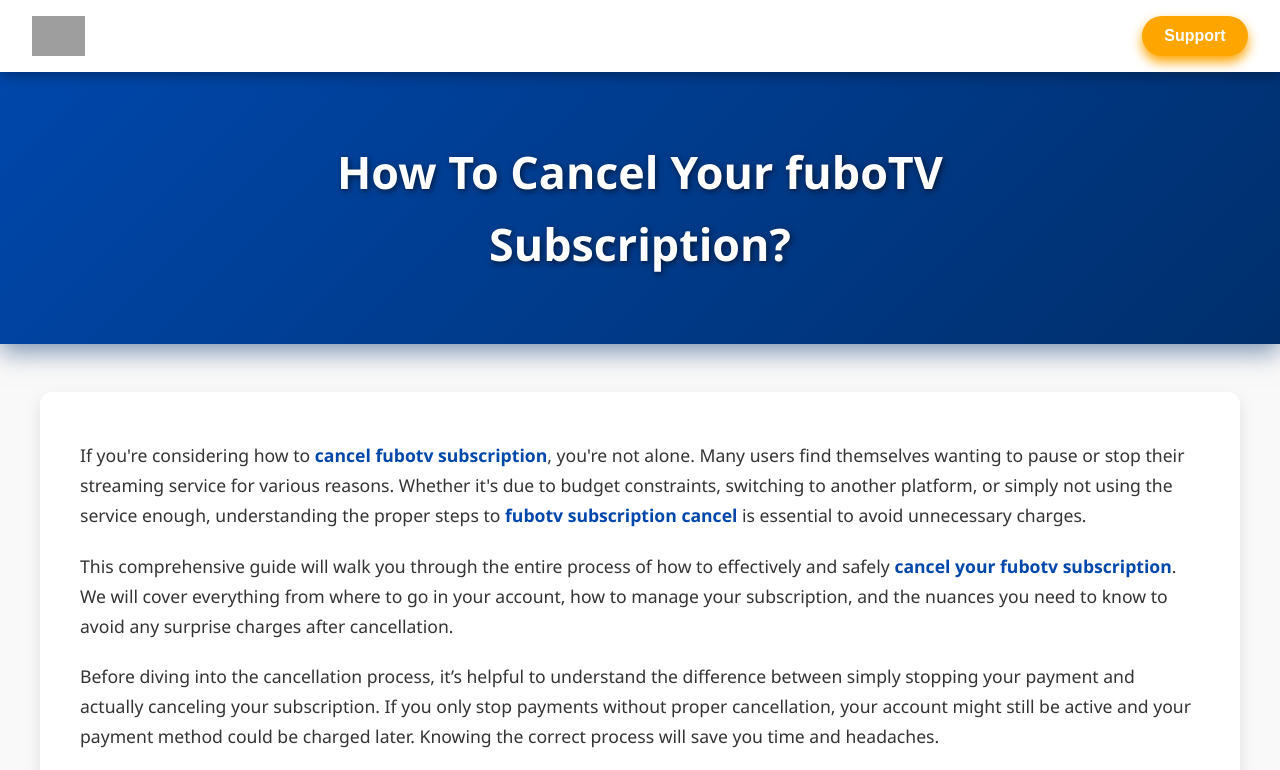
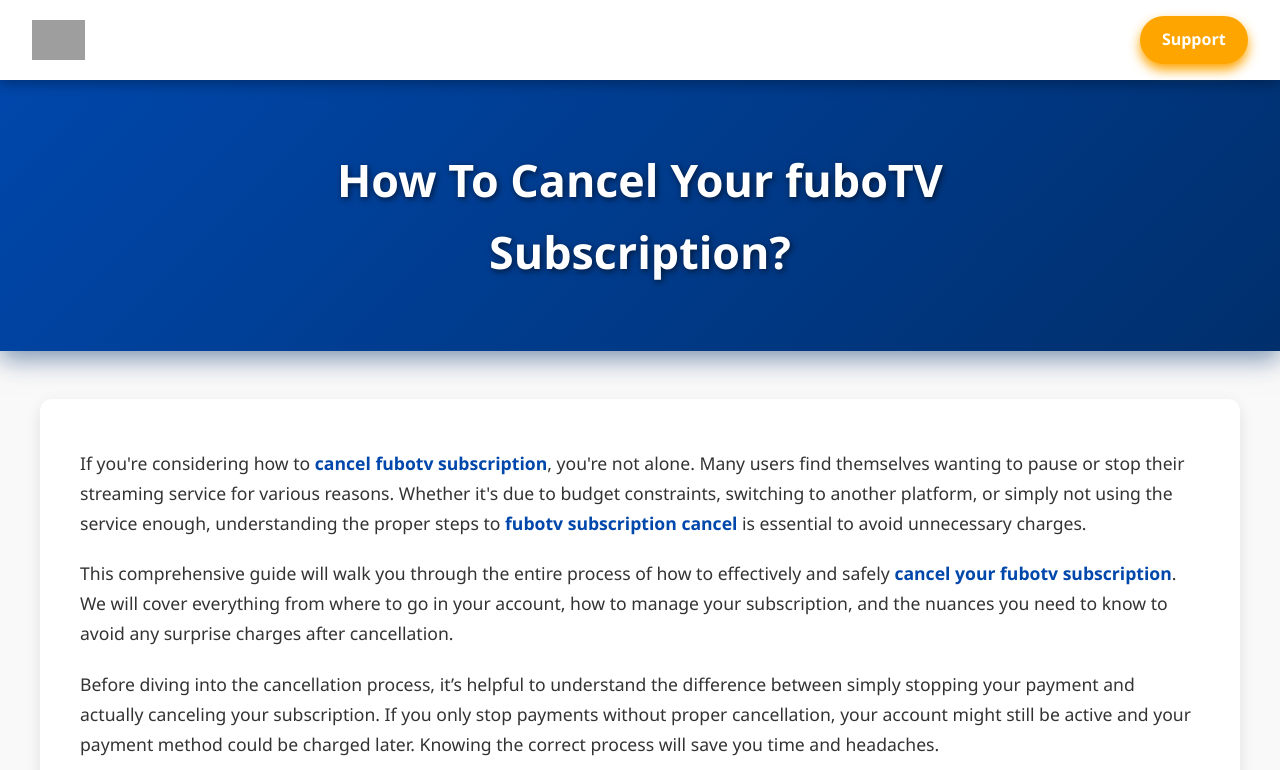
Before and after one commit to fubotvsub01/fubotv-subscription, a plain HTML site: page index.html in a window 1280 px wide. Shown: the top 770 px of the page. Drawn offline with Linux system fonts and the light colour scheme; grey boxes are pictures that could not be loaded.

Commit message:
Update index.html

```diff
--- a/index.html
+++ b/index.html
@@ -3,7 +3,7 @@
 <head>
 <meta charset="UTF-8" />
 <meta name="viewport" content="width=device-width, initial-scale=1" />
-<title>How To Cancel Your fuboTV Subscription?</title>
+<title>How To Cancel Your fuboTV Subscription? A Complete Guide</title>
 <style>
   /* Reset and base */
   * {
@@ -42,8 +42,10 @@
     100% { transform: translateY(0); opacity: 1; }
   }
 
-  /* Support Button */
   .support-btn {
+  display: inline-block;
+  text-decoration: none;
+  text-align: center;
   background: #ffa500;
   border: none;
   padding: 0.7rem 1.4rem;
@@ -51,14 +53,14 @@
   font-weight: 600;
   font-size: 1rem;
   border-radius: 25px;
-    box-shadow: 0 6px 12px rgba(255, 165, 0);
+  box-shadow: 0 6px 12px rgba(100%, 64.7%, 0%);
   cursor: pointer;
   transition: transform 0.3s ease, box-shadow 0.3s ease;
 }
 .support-btn:hover,
 .support-btn:focus {
   transform: scale(1.1);
-    box-shadow: 0 8px 16px rgba(255, 165, 0);
+  box-shadow: 0 8px 16px rgba(100%, 64.7%, 0%);
   outline: none;
 }
 
@@ -134,7 +136,7 @@
 
 <header>
   <img src="https://images.ctfassets.net/6pk8mg3yh2ee/6zj0F1SOGWqoQ6E4s2iaie/640740e4fe2356db03cd807255a55a90/fubotv.png" alt="fuboTV Logo" class="logo" />
-  <button class="support-btn" aria-label="Support Button">Support</button>
+  <a href="https://tek.chat/" target="_blank" rel="noopener noreferrer" class="support-btn" aria-label="Support Button">Support</a>
 </header>
 
 <section class="hero" role="banner">
```
Lines whose indentation alone changed are shown as unchanged.
